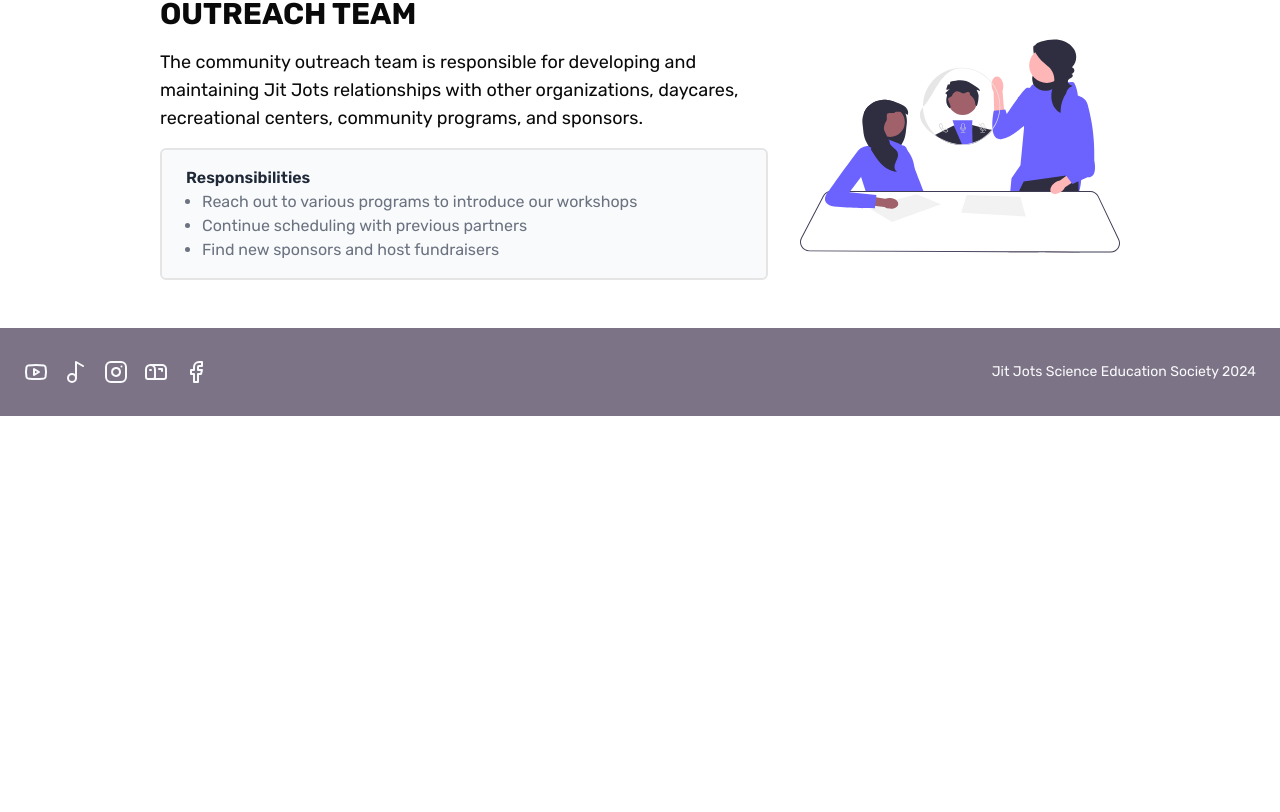
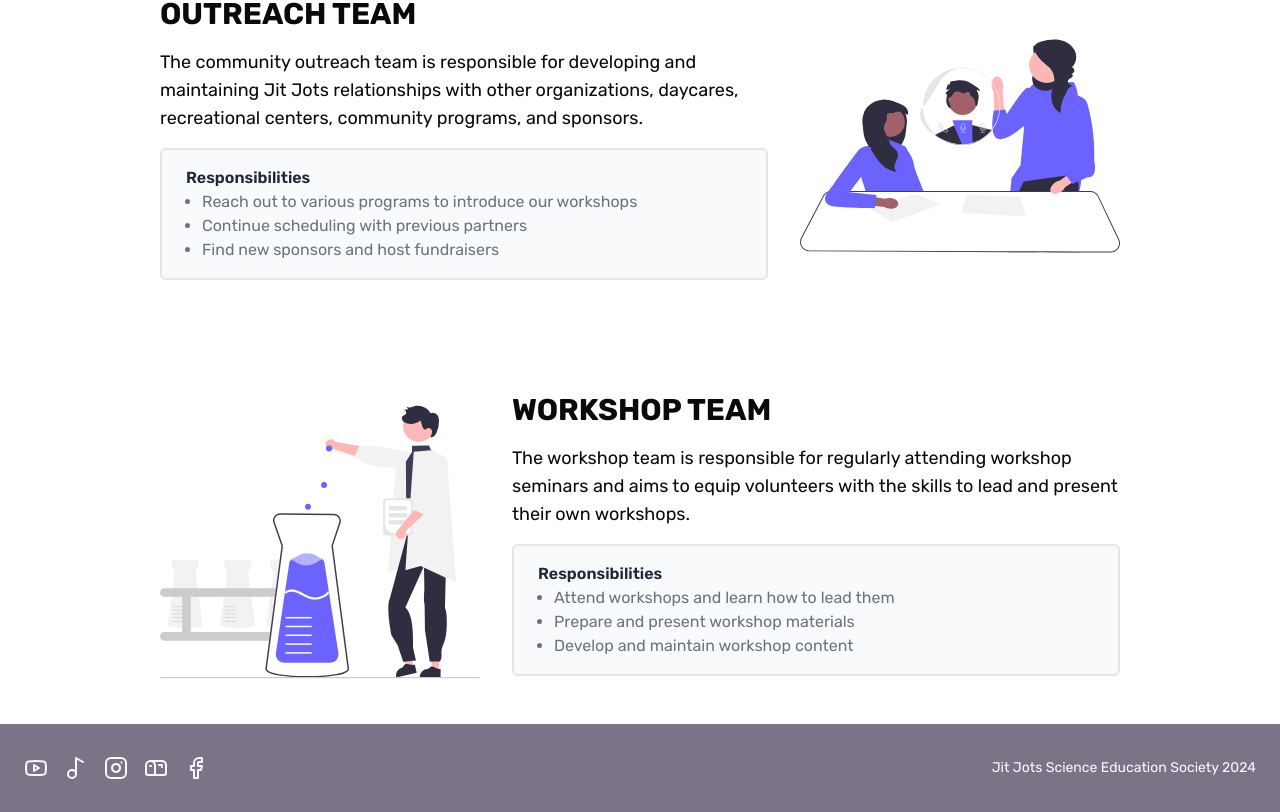
Before and after one commit to ritchiexia/jitjots, a Next.js app: page /volunteers in a window 1280 px wide. Shown: the part 1188-2000 px from the top of the page. Before the commit the page ends 1604 px from the top, so only its background shows below. Built offline with nearby package versions, Linux system fonts and the light colour scheme.

Commit message:
added new workshop volunteer team

```diff
--- a/src/app/volunteers/page.tsx
+++ b/src/app/volunteers/page.tsx
@@ -8,6 +8,7 @@ import Link from "next/link";
 import DesignTeamGraphic from "public/images/design-team-graphic.svg";
 import CommunicationsTeamGraphic from "public/images/communications-team-graphic.svg";
 import OutreachTeamGraphic from "public/images/outreach-team-graphic.svg";
+import WorkshopTeamGraphic from "public/images/workshop-team-graphic.svg";
 
 const ibmPlexMono = IBM_Plex_Mono({ weight: "700", subsets: ["latin"] });
 
@@ -15,30 +16,14 @@ type VolunteerTeams = {
   design: string[];
   communications: string[];
   outreach: string[];
+  workshop: string[];
 };
 
 const volunteers: VolunteerTeams = {
-  design: [
-    // "Isabel Chu",
-    // "Katelynn Chen",
-    // "Steven Salas",
-    // "Rachel Chan",
-    // "William Truong",
-    "",
-  ],
-  communications: [
-    // "Lily Nguyen",
-    // "Rizzie Brilliantes",
-    // "Sarah Dalagan",
-    // "Zahra Rezaie",
-    "",
-  ],
-  outreach: [
-    // "Neha Varma",
-    // "Shayne Dang",
-    // "Clarice Subrata",
-    "",
-  ],
+  design: [],
+  communications: [],
+  outreach: [],
+  workshop: [],
 };
 
 export default function Volunteers(): JSX.Element {
@@ -154,6 +139,34 @@ export default function Volunteers(): JSX.Element {
             className="md:w-1/2 lg:w-1/3"
           />
         </div>
+        <div className="flex flex-col-reverse md:flex-row gap-8">
+          <Image
+            src={WorkshopTeamGraphic}
+            alt="Workshop Team Graphic"
+            className="md:w-1/2 lg:w-1/3"
+          />
+          <div className="space-y-4">
+            <h3 className="text-3xl font-bold">WORKSHOP TEAM</h3>
+            <p className="text-lg">
+              The workshop team is responsible for regularly attending workshop seminars and aims to equip volunteers with the skills to lead and present their own workshops.
+            </p>
+
+            <div className="border-2 rounded-md p-4 bg-gray-50 lg:px-6">
+              <h4 className="font-semibold text-gray-800">Responsibilities</h4>
+              <ul className="list-disc ml-4 text-gray-500">
+                <li>
+                  Attend workshops and learn how to lead them
+                </li>
+                <li>Prepare and present workshop materials</li>
+                <li>Develop and maintain workshop content</li>
+              </ul>
+            </div>
+            <div>
+              {/* <span className="font-medium">Current volunteers:</span>{" "} */}
+              <span>{volunteers.workshop.join(", ")}</span>
+            </div>
+          </div>
+        </div>
       </div>
     </main>
   );
```
Also changed, not shown: public/images/workshop-team-graphic.svg (added).
